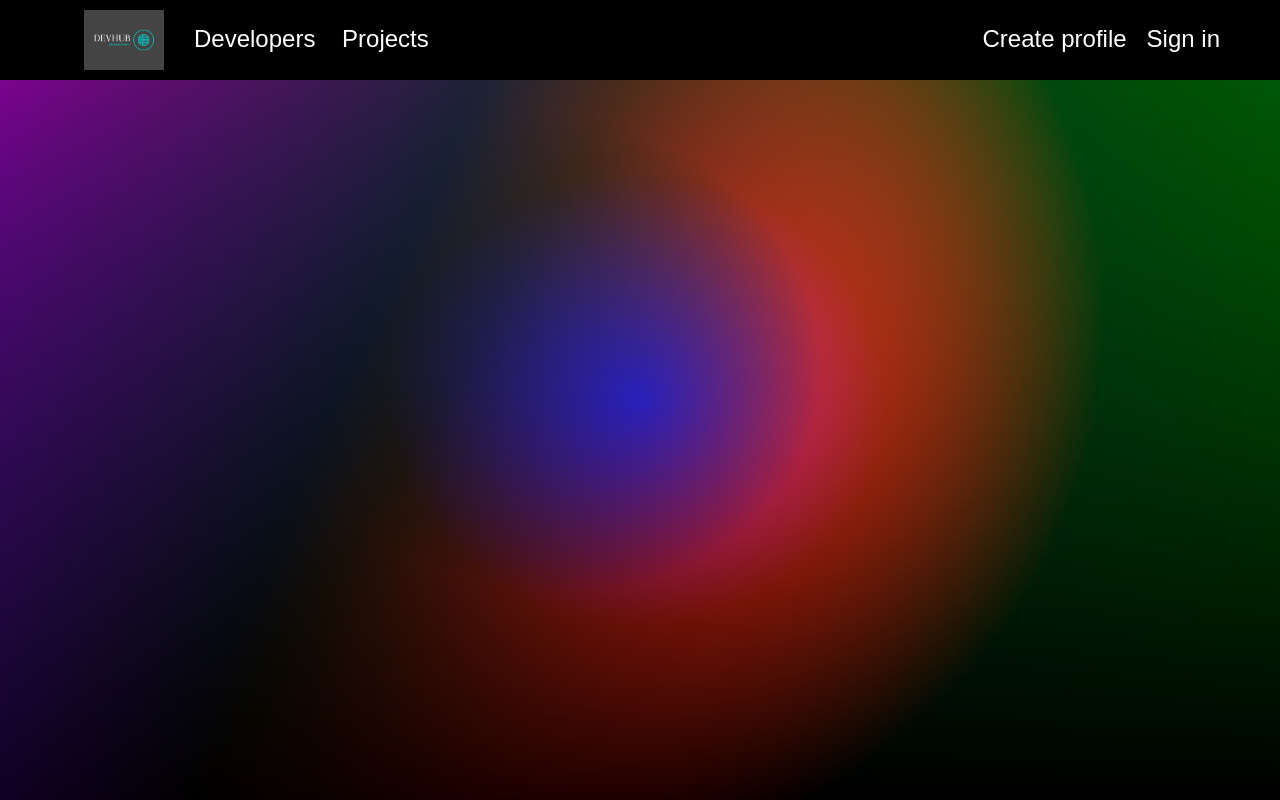
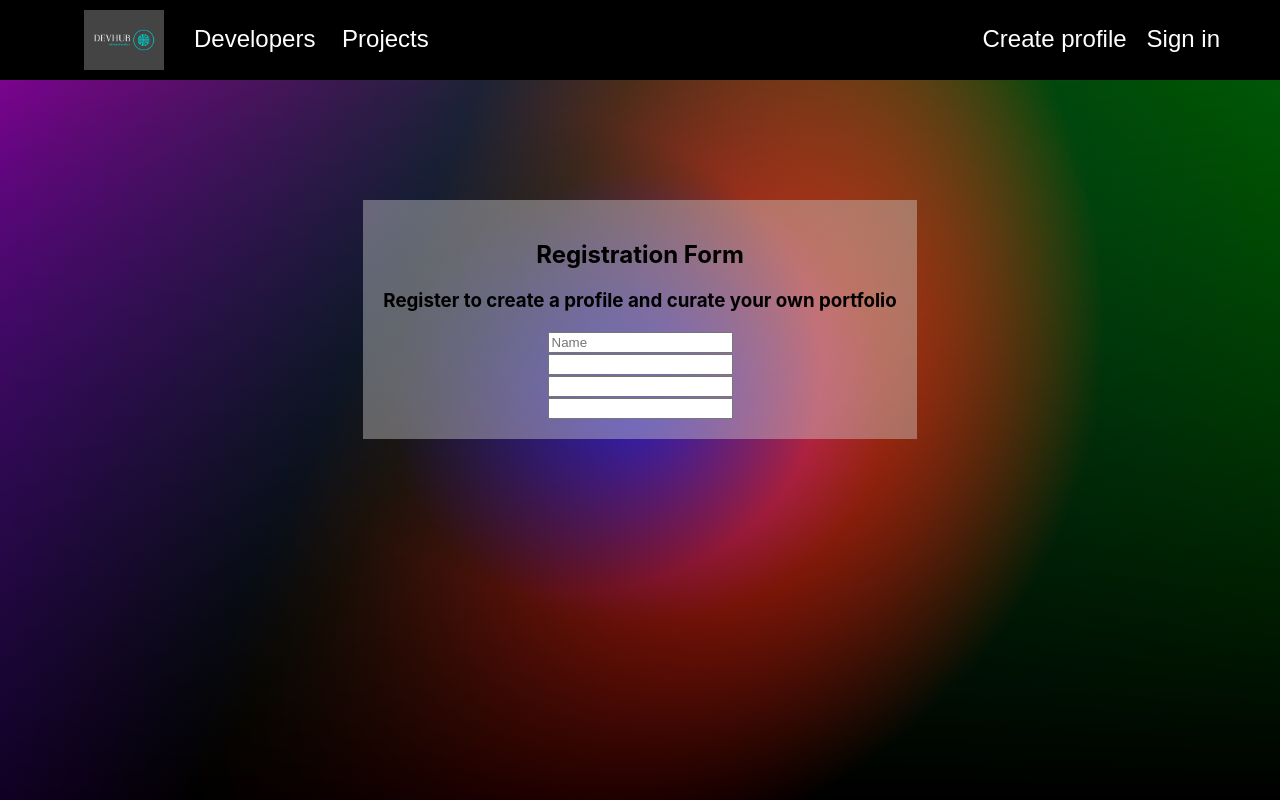
Before and after one commit to Paul-Mazu/devs-PortfolioHub, a React (Create React App) app in the folder src/frontend/: page /register in a window 1280 px wide. Shown: the top 800 px of the page. Built offline with nearby package versions, Linux system fonts and the light colour scheme.

Commit message:
Create basic styling for RegistrationForm

```diff
--- a/src/frontend/src/components/RegistrationForm/RegistrationForm.css
+++ b/src/frontend/src/components/RegistrationForm/RegistrationForm.css
@@ -0,0 +1,14 @@
+.registration-container {
+    position: absolute;
+    top: 200px;
+    width: 100%;
+    display: flex;
+    align-items: center;
+    justify-content: center;
+}
+
+.form-card {
+    z-index: -1;
+    padding: 20px;
+    background: rgba(214, 214, 214, 0.413);
+}
```
